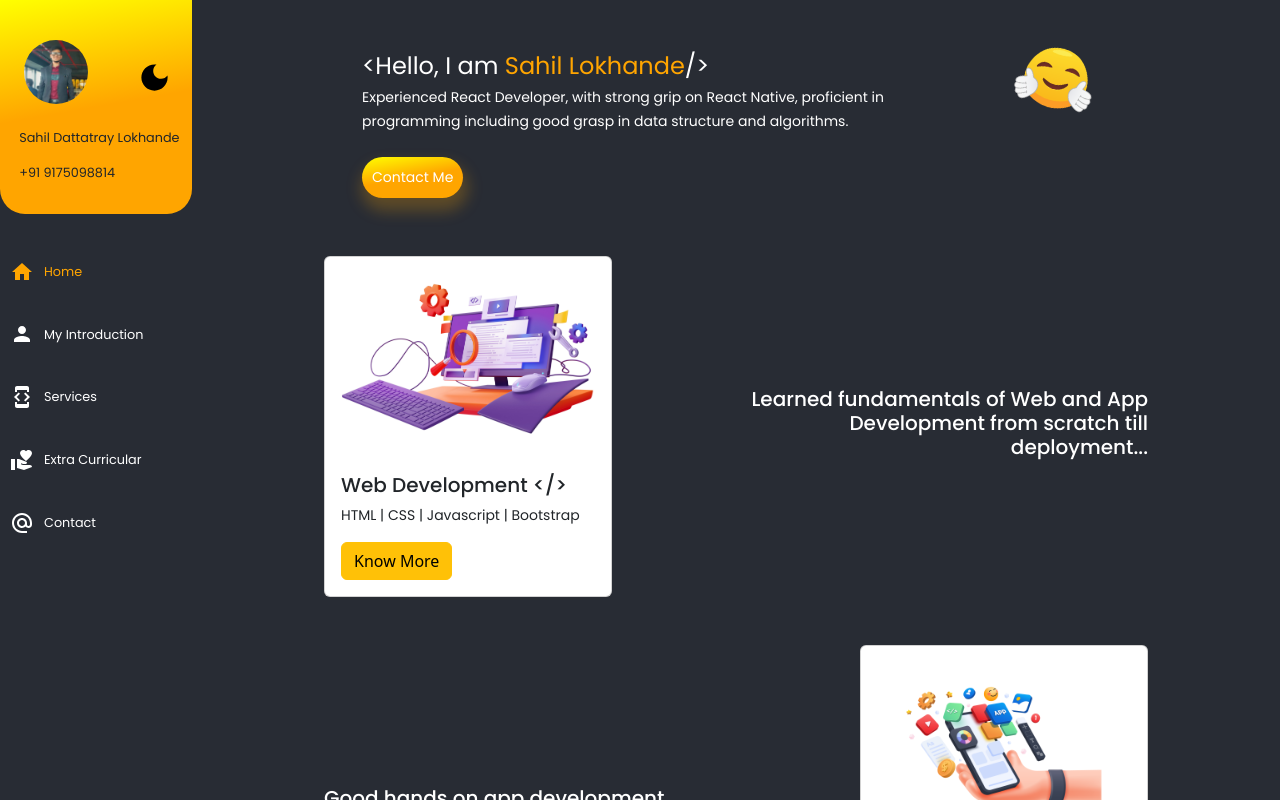
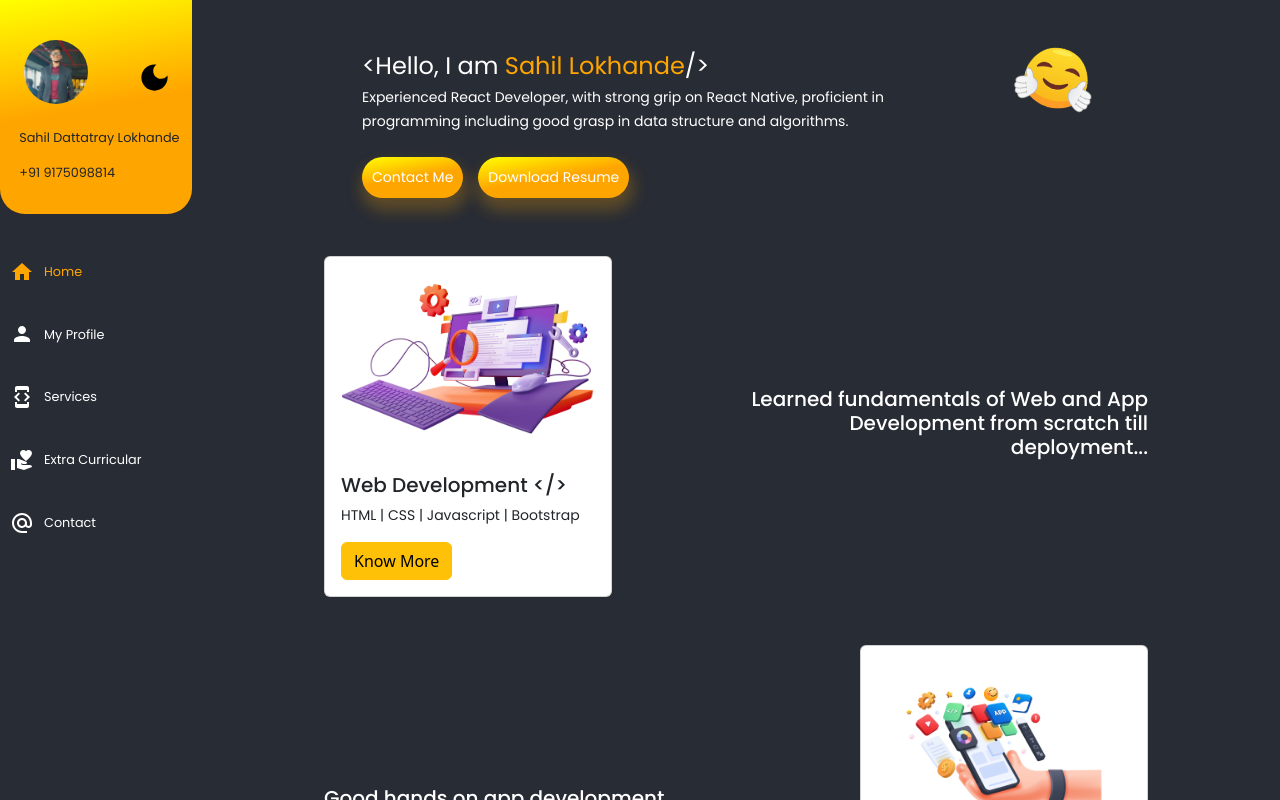
Before and after one commit to Sahil26299/my-portfolio1, a React (Create React App) app: page / in a window 1280 px wide. Built offline with nearby package versions, Linux system fonts and the light colour scheme.

Commit message:
My intro changed to my profile, My Profile screen started.

```diff
--- /dev/null
+++ b/src/Components/Commons/Introduction/Introduction.css
@@ -0,0 +1,26 @@
+.basic-intro-wrapper{
+    display: flex;
+    flex-direction: row;
+    justify-content: space-between;
+    align-items: 'center';
+    width:50vw;
+}
+.basic-intro-text{
+    display: flex;
+    flex-direction: column;
+    justify-content: space-evenly;
+}
+.verticalLine{
+    background-color: rgba(255,255,255,0.25);
+    width: 0.25px;
+    height: 12vw;
+}
+.Intro-Text{
+    font-family: 'Poppins', sans-serif;
+}
+.ProfileMyImage{
+    height: 10vw;
+    width:10vw;
+    object-fit: cover;
+    border-radius: 100%;
+}
--- /dev/null
+++ b/src/Components/Commons/Introduction/Introduction.js
@@ -0,0 +1,25 @@
+import React, {useContext} from 'react';
+import './Introduction.css';
+import { ColorSchema } from '../../../Utils/Context/ColorThemes';
+import { Images } from '../../../Utils/Images';
+
+export default function Introduction() {
+    const Colors = useContext(ColorSchema);
+  return (
+    <div  >
+        <div className="basic-intro-wrapper">
+            <div className="basic-intro-text">
+                <span style={{color:Colors.newVar.TXTColor}} className={'Intro-Text'} >Full Name : Sahil Dattatray Lokhande</span><br />
+                <span style={{color:Colors.newVar.TXTColor}} className={'Intro-Text'} >Current Role : React Developer at Mobiloitte</span><br />
+                <span style={{color:Colors.newVar.TXTColor}} className={'Intro-Text'} >Loaction : Pune, Maharashtra, India</span><br />
+                <span style={{color:Colors.newVar.TXTColor}} className={'Intro-Text'} >Status : Looking forward for good career opportunities.</span><br />
+            </div>
+            <div className='verticalLine' ></div>
+            <div>
+                <img src={Images.ProfilePicture} className='ProfileMyImage' />
+            </div>
+        </div>
+        <span style={{color:Colors.newVar.TXTColor, marginTop:15}} className={'Intro-Text'} >Hello </span>
+    </div>
+  )
+}
--- a/src/Components/Home/Home.css
+++ b/src/Components/Home/Home.css
@@ -94,4 +94,7 @@
     width:60vw;
     margin-left: 10%;
 }
+.ResumeDownloadLink{
+    text-decoration: none;
+}
 /* borderRadius:25, borderWidth:0, */
--- a/src/Components/Home/Home.js
+++ b/src/Components/Home/Home.js
@@ -4,7 +4,8 @@ import './Home.css'
 import Button from '../Commons/Button'
 import {ColorSchema} from '../../Utils/Context/ColorThemes'
 import Cards from '../Commons/Cards'
-import ShowcaseCarousel from '../Commons/ShowcaseCarousel'
+import ShowcaseCarousel from '../Commons/ShowcaseCarousel';
+import { requirePropFactory } from '@mui/material'
 
 export default function Home(props) {
     const Colors = useContext(ColorSchema);
@@ -19,7 +20,12 @@ export default function Home(props) {
                     Experienced React Developer,
                     with strong grip on React Native, proficient in programming including good grasp in data structure and algorithms.
                 </span><br />
-                <Button BtnStyle={{  padding:10, marginTop:25}} BtnContent={'Contact Me'} onClick={props.ContactMeClicked} />
+                <div style={{display:'flex', flexDirection:'row', alignItems:'center'}} >
+                    <Button BtnStyle={{  padding:10, marginTop:25, marginRight:15}} BtnContent={'Contact Me'} onClick={props.ContactMeClicked} />
+                    <a href={require('../../Assets/DownloadFiles/Resume_Sahil.pdf')} download={'Resume_Sahil'} className={'ResumeDownloadLink'} >
+                        <Button BtnStyle={{  padding:10, marginTop:25}} BtnContent={'Download Resume'} />
+                    </a>
+                </div>
             </div>
             <div>
                 <img src={Images.SmileyEmoji} className='SmileyImage' />
--- a/src/Components/SideNavBar/SideNav.js
+++ b/src/Components/SideNavBar/SideNav.js
@@ -35,9 +35,9 @@ export default function SideNav(props) {
                         <Home className='HomeIcon' />
                         <li className="ListItem1" onClick={props.HomePressed} >Home</li><br />
                     </div>
-                    <div style={{color:props.TabBar=='Intro' ? 'orange' : Colors.newVar.TXTColor}}>
+                    <div style={{color:props.TabBar=='Profile' ? 'orange' : Colors.newVar.TXTColor}}>
                         <Person className='UserIcon' />
-                        <li className="ListItem2" onClick={props.IntroPressed}>My Introduction</li><br />
+                        <li className="ListItem2" onClick={props.ProfilePressed}>My Profile</li><br />
                     </div>
                     <div style={{color:props.TabBar=='Services' ? 'orange' : Colors.newVar.TXTColor}}>
                         <DeveloperMode className='ServicesIcon' />
--- a/src/Screens/LandingScreen/LandingScreen.js
+++ b/src/Screens/LandingScreen/LandingScreen.js
@@ -5,6 +5,7 @@ import { Images } from '../../Utils/Images'
 import {colors} from '../../Utils/Themes'
 import Home from '../../Components/Home/Home'
 import { ColorSchema } from '../../Utils/Context/ColorThemes'
+import Introduction from '../../Components/Commons/Introduction/Introduction'
 
 export default function LandingScreen() {
   const [TabSelected, setTabSelected] = useState('Home');
@@ -12,10 +13,13 @@ export default function LandingScreen() {
   return (
     <div className='Container'>
         <div className='Wrapper' style={{backgroundColor:Colors.newVar.BGColor}}>
-            <SideNav TabBar = {TabSelected} HomePressed={()=>setTabSelected('Home')} IntroPressed={()=>setTabSelected('Intro')} ServicesPressed={()=>setTabSelected('Services')} ExtraCurrPressed={()=>setTabSelected('Extra')} ContactPressed={()=>setTabSelected('Contact')} />
+            <SideNav TabBar = {TabSelected} HomePressed={()=>setTabSelected('Home')} ProfilePressed={()=>setTabSelected('Profile')} ServicesPressed={()=>setTabSelected('Services')} ExtraCurrPressed={()=>setTabSelected('Extra')} ContactPressed={()=>setTabSelected('Contact')} />
             <div className='ContentBody'>
               {TabSelected=='Home' ?
-              <Home ContactMeClicked={()=>setTabSelected('Contact')} /> : null}
+              <Home ContactMeClicked={()=>setTabSelected('Contact')} /> :
+              TabSelected=='Profile' ?
+              <Introduction  /> : null
+              }
             </div>
         </div>
     </div>
```
Also changed, not shown: 1 other file (tests, documents, lock files or other folders).
